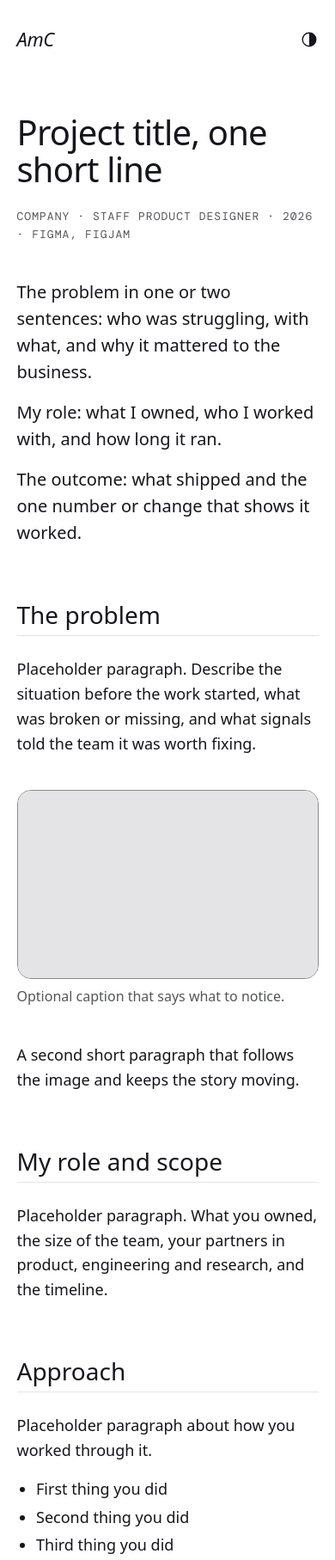
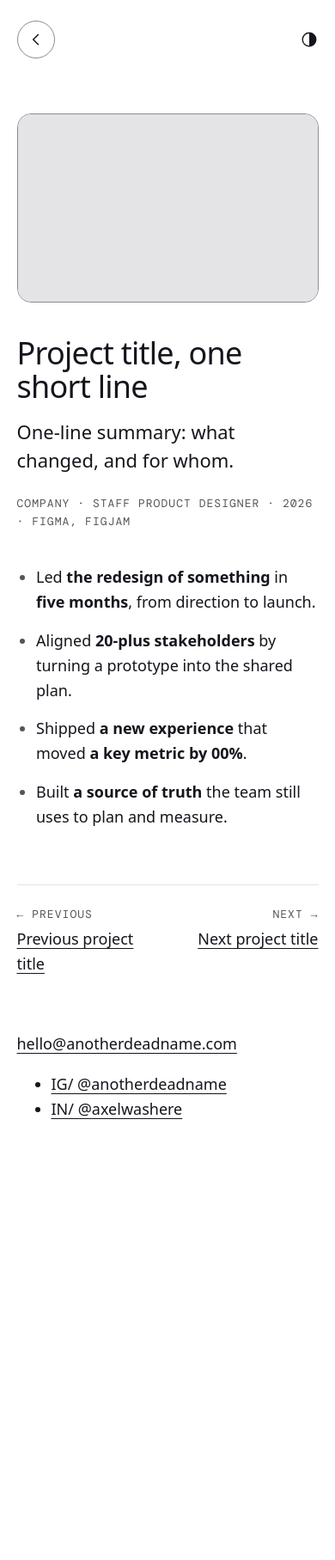
Before and after one commit to anotherdeadname/portfolio, a plain HTML site: page work/case-study.html in a window 390 px wide. Shown: the top 1815 px of the page at 86% size. After the commit the page ends 1322 px from the top, so only its background shows below. Drawn offline with nearby package versions, Linux system fonts and the light colour scheme; a web font is replaced by a local one.

Commit message:
Stage 7: short case study page with hero image, resume bullets, back button and previous/next links
Replaces the long-form article; no contents rail needed.

Co-Authored-By: Claude Opus 5.5 <noreply@anthropic.com>

```diff
--- a/styles.css
+++ b/styles.css
@@ -255,58 +255,30 @@ a:hover {
   padding-right: 7.5rem;
 }
 
-/* Case study: long-form text column */
+/* Case study: one image, title, summary and resume-style bullets */
 .case-page {
   --column: calc(700px + 2 * var(--gutter));
 }
 
-.case-header {
-  margin-bottom: var(--space-4);
+.back {
+  display: inline-grid;
+  place-items: center;
+  width: 44px;
+  height: 44px;
+  border: 1px solid var(--border-strong);
+  border-radius: 50%;
+  color: var(--text);
+  transition: background-color 0.15s ease;
 }
 
-.case-title {
-  font-size: clamp(2.5rem, 7vw, 4rem);
-  line-height: 1.08;
-  letter-spacing: -0.02em;
-  margin-bottom: var(--space-3);
+@media (hover: hover) {
+  .back:hover {
+    background: var(--hairline);
+  }
 }
 
-.case-meta {
-  font-family: var(--font-mono);
-  font-size: 0.8125rem;
-  line-height: 1.6;
-  letter-spacing: 0.08em;
-  text-transform: uppercase;
-  color: var(--text-muted);
-}
-
-.case-intro p {
-  font-size: 1.25rem;
-  line-height: 1.55;
-}
-
-.case section {
-  margin-top: var(--space-5);
-}
-
-.case h2 {
-  padding-bottom: var(--space-1);
-  border-bottom: 1px solid var(--hairline);
-  margin-bottom: var(--space-3);
-}
-
-.case ul {
-  padding-left: 1.25em;
-  margin: 0 0 var(--space-2);
-}
-
-.case li + li {
-  margin-top: 0.25rem;
-}
-
-/* Media blocks: image, video or embed in a rounded frame */
 .media {
-  margin: var(--space-4) 0;
+  margin: 0 0 var(--space-4);
 }
 
 .frame {
@@ -324,50 +296,95 @@ a:hover {
   border: 0;
 }
 
-.frame > iframe {
-  aspect-ratio: 16 / 10;
-  height: auto;
-}
-
 .placeholder {
   aspect-ratio: 16 / 10;
   background: var(--hairline);
 }
 
-.placeholder-wide {
-  aspect-ratio: 16 / 9;
+.case-title {
+  font-size: clamp(2.25rem, 6.5vw, 3.5rem);
+  line-height: 1.08;
+  letter-spacing: -0.02em;
+  margin-bottom: var(--space-2);
 }
 
-.media figcaption {
-  margin-top: var(--space-1);
-  font-size: 1rem;
+.case-summary {
+  font-size: 1.375rem;
+  line-height: 1.5;
+  margin-bottom: var(--space-3);
+}
+
+.case-meta {
+  font-family: var(--font-mono);
+  font-size: 0.8125rem;
+  line-height: 1.6;
+  letter-spacing: 0.08em;
+  text-transform: uppercase;
+  color: var(--text-muted);
+  margin-bottom: var(--space-4);
+}
+
+.case-points {
+  margin: 0;
+  padding-left: 1.25em;
+  max-width: var(--measure);
+}
+
+.case-points li + li {
+  margin-top: var(--space-2);
+}
+
+.case-points li::marker {
   color: var(--text-muted);
 }
 
-/* Optional headline numbers, like the deck's impact row */
-.stats {
+/* Previous and next case studies */
+.pager {
   display: grid;
-  grid-template-columns: repeat(auto-fit, minmax(10rem, 1fr));
-  gap: var(--space-3);
-  margin: var(--space-4) 0 0;
+  grid-template-columns: 1fr 1fr;
+  gap: var(--space-2);
+  margin-top: var(--space-5);
+  padding-top: var(--space-3);
+  border-top: 1px solid var(--hairline);
 }
 
-.stats div {
+.pager a {
   display: flex;
-  flex-direction: column-reverse;
-  gap: var(--space-1);
+  flex-direction: column;
+  gap: 0.25rem;
+  min-height: 44px;
+  color: var(--text);
+  text-decoration: none;
 }
 
-.stats dd {
-  margin: 0;
-  font-size: clamp(2.5rem, 6vw, 3.25rem);
-  line-height: 1;
-  letter-spacing: -0.02em;
+.pager-next {
+  text-align: right;
 }
 
-.stats dt {
+.pager-label {
+  font-family: var(--font-mono);
+  font-size: 0.8125rem;
+  letter-spacing: 0.08em;
+  text-transform: uppercase;
   color: var(--text-muted);
-  font-size: 1rem;
+}
+
+.pager-prev .pager-label::before {
+  content: "← " / "";
+}
+
+.pager-next .pager-label::after {
+  content: " →" / "";
+}
+
+.pager-title {
+  text-decoration: underline;
+  text-decoration-thickness: 1px;
+  text-underline-offset: 0.2em;
+}
+
+.pager a:hover .pager-title {
+  text-decoration-thickness: 2px;
 }
 
 img {
--- a/work/case-study.html
+++ b/work/case-study.html
@@ -4,7 +4,7 @@
   <meta charset="utf-8">
   <meta name="viewport" content="width=device-width, initial-scale=1">
   <title>Project title · Axel McFarlane</title>
-  <meta name="description" content="One-sentence summary of the project.">
+  <meta name="description" content="One-line summary of the project.">
   <link rel="preconnect" href="https://fonts.googleapis.com">
   <link rel="preconnect" href="https://fonts.gstatic.com" crossorigin>
   <link rel="stylesheet" href="https://fonts.googleapis.com/css2?family=DM+Mono&family=Inclusive+Sans:ital@0;1&display=swap">
@@ -14,7 +14,11 @@
 </head>
 <body class="case-page">
   <header class="site-header">
-    <a class="mark" href="../index.html" aria-label="Axel McFarlane, home">AmC</a>
+    <a class="back" href="../index.html#work-heading" aria-label="Back to work">
+      <svg viewBox="0 0 24 24" width="20" height="20" aria-hidden="true" focusable="false">
+        <path d="M15 5l-7 7 7 7" fill="none" stroke="currentColor" stroke-width="1.75" stroke-linecap="round" stroke-linejoin="round"/>
+      </svg>
+    </a>
     <button class="theme-toggle" type="button" aria-label="Switch to dark theme">
       <svg viewBox="0 0 24 24" width="22" height="22" aria-hidden="true" focusable="false">
         <circle cx="12" cy="12" r="8.5" fill="none" stroke="currentColor" stroke-width="1.5"/>
@@ -25,129 +29,40 @@
 
   <main class="case">
     <article>
-      <header class="case-header">
-        <h1 class="case-title">Project title, one short line</h1>
-        <p class="case-meta">
-          <span>Company</span> · <span>Staff product designer</span> ·
-          <span>2026</span> · <span>Figma, FigJam</span>
-        </p>
-      </header>
+      <figure class="media hero">
+        <div class="frame">
+          <!-- Replace with: <img src="../assets/project/hero.png" alt="Describe what the screen shows"> -->
+          <div class="placeholder" role="img" aria-label="Placeholder project image"></div>
+        </div>
+      </figure>
 
-      <!-- Intro: the summary. Problem, role, outcome. No heading. -->
-      <div class="case-intro">
-        <p>
-          The problem in one or two sentences: who was struggling, with what,
-          and why it mattered to the business.
-        </p>
-        <p>
-          My role: what I owned, who I worked with, and how long it ran.
-        </p>
-        <p>
-          The outcome: what shipped and the one number or change that shows it
-          worked.
-        </p>
-      </div>
+      <h1 class="case-title">Project title, one short line</h1>
+      <p class="case-summary">
+        One-line summary: what changed, and for whom.
+      </p>
+      <p class="case-meta">
+        Company · Staff product designer · 2026 · Figma, FigJam
+      </p>
 
-      <section aria-labelledby="problem">
-        <h2 id="problem">The problem</h2>
-        <p>
-          Placeholder paragraph. Describe the situation before the work started,
-          what was broken or missing, and what signals told the team it was worth
-          fixing.
-        </p>
+      <!-- Resume-style bullets: lead with the verb, bold the proof -->
+      <ul class="case-points">
+        <li>Led <strong>the redesign of something</strong> in <strong>five months</strong>, from direction to launch.</li>
+        <li>Aligned <strong>20-plus stakeholders</strong> by turning a prototype into the shared plan.</li>
+        <li>Shipped <strong>a new experience</strong> that moved <strong>a key metric by 00%</strong>.</li>
+        <li>Built <strong>a source of truth</strong> the team still uses to plan and measure.</li>
+      </ul>
+    </article>
 
-        <figure class="media">
-          <div class="frame">
-            <!-- Replace with: <img src="../assets/project/problem.png" alt="Describe what the image shows"> -->
-            <div class="placeholder" role="img" aria-label="Placeholder image"></div>
-          </div>
-          <figcaption>Optional caption that says what to notice.</figcaption>
-        </figure>
-
-        <p>
-          A second short paragraph that follows the image and keeps the story
-          moving.
-        </p>
-      </section>
-
-      <section aria-labelledby="role">
-        <h2 id="role">My role and scope</h2>
-        <p>
-          Placeholder paragraph. What you owned, the size of the team, your
-          partners in product, engineering and research, and the timeline.
-        </p>
-      </section>
-
-      <section aria-labelledby="approach">
-        <h2 id="approach">Approach</h2>
-        <p>
-          Placeholder paragraph about how you worked through it.
-        </p>
-        <ul>
-          <li>First thing you did</li>
-          <li>Second thing you did</li>
-          <li>Third thing you did</li>
-        </ul>
-
-        <figure class="media">
-          <div class="frame">
-            <!-- Replace with:
-              <video src="../assets/project/flow.mp4" controls muted playsinline
-                     aria-label="Describe what the video shows"></video> -->
-            <div class="placeholder placeholder-wide" role="img" aria-label="Placeholder video"></div>
-          </div>
-          <figcaption>Short video placeholder.</figcaption>
-        </figure>
-      </section>
-
-      <section aria-labelledby="solution">
-        <h2 id="solution">The solution</h2>
-        <p>
-          Placeholder paragraph describing what shipped and the key decisions
-          behind it.
-        </p>
-
-        <figure class="media">
-          <div class="frame">
-            <!-- Replace with:
-              <iframe src="https://embed.figma.com/..." title="Describe the prototype"
-                      loading="lazy" allowfullscreen></iframe> -->
-            <div class="placeholder" role="img" aria-label="Placeholder interactive embed"></div>
-          </div>
-          <figcaption>Interactive embed placeholder, for example a Figma prototype.</figcaption>
-        </figure>
-      </section>
-
-      <section aria-labelledby="impact">
-        <h2 id="impact">Impact</h2>
-        <p>
-          Placeholder paragraph about what changed for users and the business.
-        </p>
-        <!-- Optional: up to three headline numbers -->
-        <dl class="stats">
-          <div>
-            <dt>Metric one</dt>
-            <dd>+00%</dd>
-          </div>
-          <div>
-            <dt>Metric two</dt>
-            <dd>−00%</dd>
-          </div>
-          <div>
-            <dt>Metric three</dt>
-            <dd>+00%</dd>
-          </div>
-        </dl>
-      </section>
-
-      <section aria-labelledby="differently">
-        <h2 id="differently">What I would do differently</h2>
-        <p>
-          Placeholder paragraph. One or two honest lessons and what you would try
-          next time.
-        </p>
-      </section>
-    </article>
+    <nav class="pager" aria-label="More work">
+      <a class="pager-prev" href="#">
+        <span class="pager-label">Previous</span>
+        <span class="pager-title">Previous project title</span>
+      </a>
+      <a class="pager-next" href="#">
+        <span class="pager-label">Next</span>
+        <span class="pager-title">Next project title</span>
+      </a>
+    </nav>
   </main>
 
   <footer class="site-footer">
```
